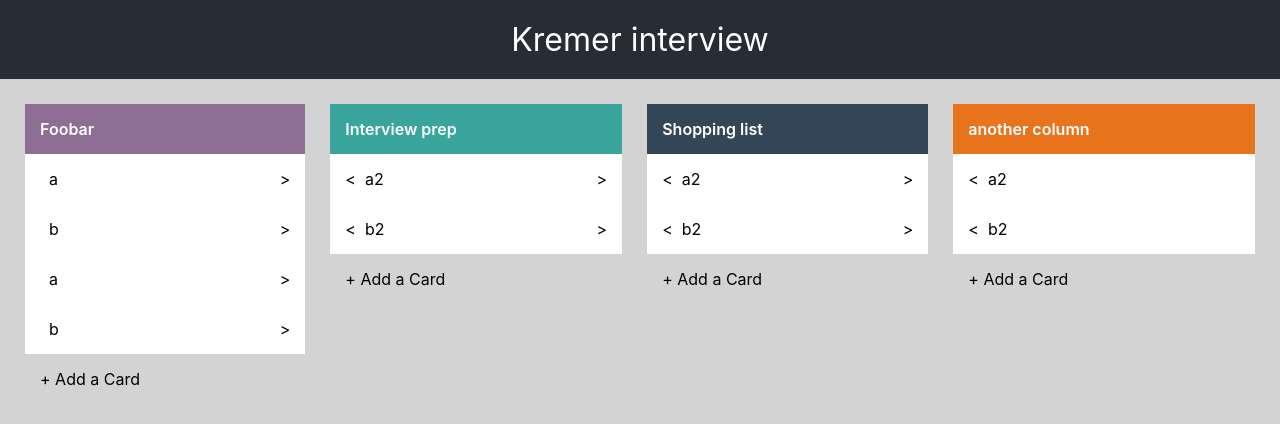
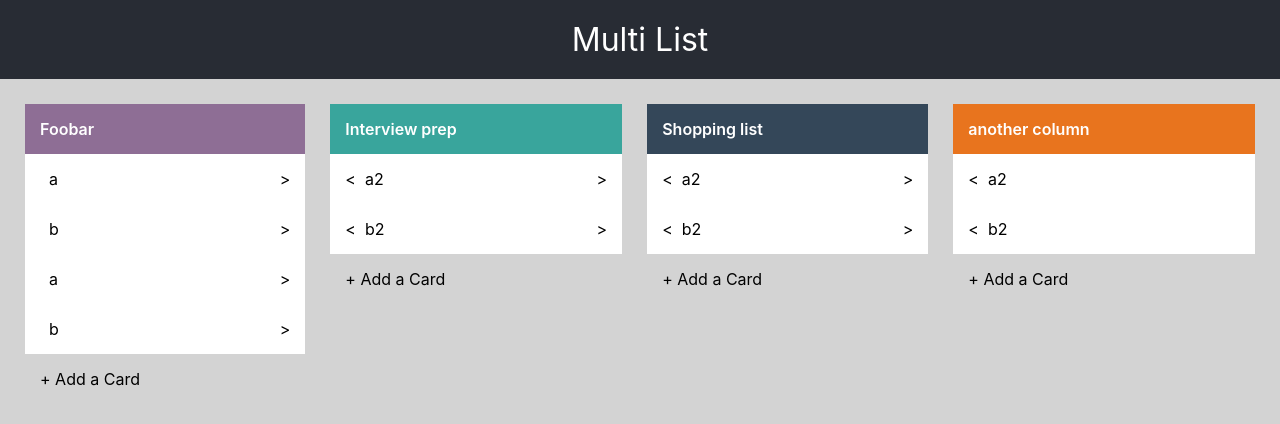
Before and after one commit to ronapelbaum/multi-list, a React (Create React App) app: page / in a window 1280 px wide. Shown: the top 424 px of the page. Built offline with nearby package versions, Linux system fonts and the light colour scheme.

Commit message:
change name

```diff
--- a/package.json
+++ b/package.json
@@ -1,5 +1,5 @@
 {
-  "name": "kremer-interview",
+  "name": "multi-list",
   "version": "0.1.0",
   "private": true,
   "dependencies": {
--- a/src/App.jsx
+++ b/src/App.jsx
@@ -5,7 +5,7 @@ import styles from './App.module.scss'
 
 const App = () => (
   <div className={styles.app}>
-    <Header title="Kremer interview" />
+    <Header title="Multi List" />
     <ColumnsContainer />
   </div>
 );
```
